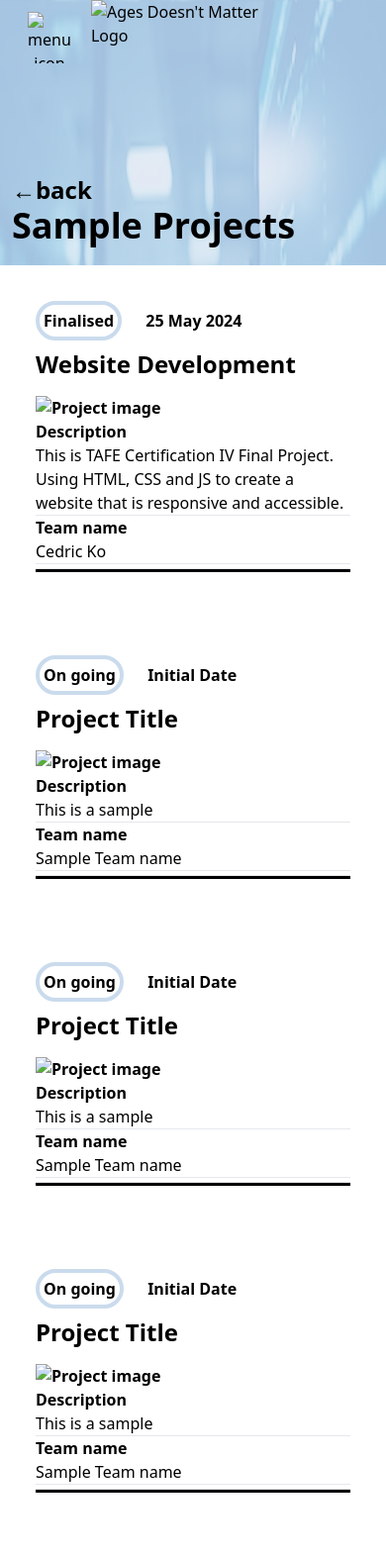
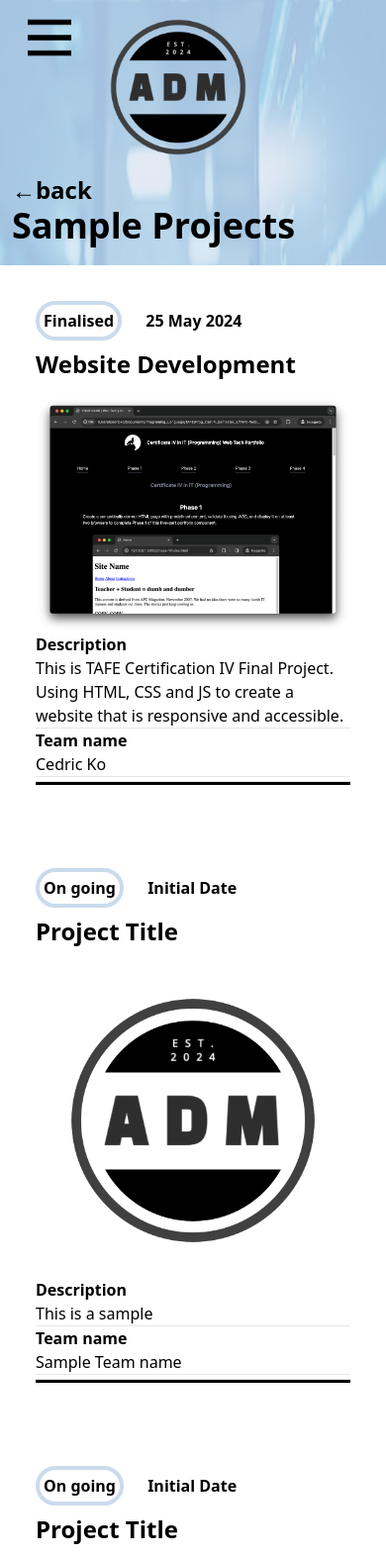
Before and after one commit to yacmov/yacmov.github.io, a plain HTML site: page pages/mywork.html in a window 390 px wide. Shown: the top 1574 px of the page at 99% size. Drawn offline with nearby package versions, Linux system fonts and the light colour scheme; files that its build step writes are made by us from their sources; files whose address does not match are found by name.

Commit message:
chore: file path updated

```diff
--- a/pages/mywork.html
+++ b/pages/mywork.html
@@ -5,24 +5,24 @@
     <meta charset="UTF-8">
     <meta name="viewport" content="width=device-width, initial-scale=1.0">
     <title>Ages Doesn't Matter</title>
-    <link rel="stylesheet" href="./assets/css/site.css">
-    <link rel="stylesheet" href="./assets/css/mycss.css">
-    <script src="./assets/js/script.js" defer></script>
+    <link rel="stylesheet" href="../assets/css/site.css">
+    <link rel="stylesheet" href="../assets/css/mycss.css">
+    <script src="../assets/js/script.js" defer></script>
 </head>
 
 <body id="scroll-container" class="bg-mywork grid place-items-center w-full h-screen min-w-96 bg-left">
     <header>
         <button id="hamburger-button" class="cursor-pointer sm:hidden">
-            <img class="pl-5 pt-3 w-16 h-16 absolute top-0 left-2" src="./assets/img/logo/hambuger-menu.png"
+            <img class="pl-5 pt-3 w-16 h-16 absolute top-0 left-2" src="../assets/img/logo/hambuger-menu.png"
                 alt="menu icon">
         </button>
         <h2
             class="hidden sm:flex sm:flex-row-reverse sm:justify-end sm:text-6xl sm:mt-3 sm:justify-items-center sm:ml-4 sm:mb-4">
             <a href="/">Ages
                 Doesn't Matter</a>
-            <img class="-m-4 mr-10 w-28 h-28 block" src="./assets/img/logo/logo.png" alt="Ages Doesn't Matter Logo">
+            <img class="-m-4 mr-10 w-28 h-28 block" src="../assets/img/logo/logo.png" alt="Ages Doesn't Matter Logo">
         </h2>
-        <img class="w-44 h-44 -mt-6 block sm:hidden" src="./assets/img/logo/logo.png" alt="Ages Doesn't Matter Logo">
+        <img class="w-44 h-44 -mt-6 block sm:hidden" src="../assets/img/logo/logo.png" alt="Ages Doesn't Matter Logo">
         <nav>
             <ul class="hidden nav-links sm:flex space-x-8 text-xl mb-2" aria-label="main-navigation">
                 <li><a href="../index.html">Home</a></li>
@@ -64,7 +64,7 @@
                     </h3>
                     <section class="mb-8 flex flex-col justify-center">
                         <h4 class="text-2xl mb-3 w-full mt-2">Website Development</h4>
-                        <img class="mt-1 w-full h-full" src="./assets/img/projects/01-certi4-web-portfolio.png"
+                        <img class="mt-1 w-full h-full" src="../assets/img/projects/01-certi4-web-portfolio.png"
                             alt="Project image">
                         <p class="block">Description</p>
                         <p class="font-normal">This is TAFE Certification IV Final Project. Using HTML, CSS and JS to
@@ -92,7 +92,7 @@
                     </h3>
                     <section class="mb-8 flex flex-col justify-center">
                         <h4 class="text-2xl mb-3 w-full mt-2">Project Title</h4>
-                        <img class="mt-1 w-full h-full" src="./assets/img/logo/logo.png" alt="Project image">
+                        <img class="mt-1 w-full h-full" src="../assets/img/logo/logo.png" alt="Project image">
                         <p class="block">Description</p>
                         <p class="font-normal">This is a sample
                         </p>
@@ -117,7 +117,7 @@
                     </h3>
                     <section class="mb-8 flex flex-col justify-center">
                         <h4 class="text-2xl mb-3 w-full mt-2">Project Title</h4>
-                        <img class="mt-1 w-full h-full" src="./assets/img/logo/logo.png" alt="Project image">
+                        <img class="mt-1 w-full h-full" src="../assets/img/logo/logo.png" alt="Project image">
                         <p class="block">Description</p>
                         <p class="font-normal">This is a sample
                         </p>
@@ -142,7 +142,7 @@
                     </h3>
                     <section class="mb-8 flex flex-col justify-center">
                         <h4 class="text-2xl mb-3 w-full mt-2">Project Title</h4>
-                        <img class="mt-1 w-full h-full" src="./assets/img/logo/logo.png" alt="Project image">
+                        <img class="mt-1 w-full h-full" src="../assets/img/logo/logo.png" alt="Project image">
                         <p class="block">Description</p>
                         <p class="font-normal">This is a sample
                         </p>
@@ -167,7 +167,7 @@
                     </h3>
                     <section class="mb-8 flex flex-col justify-center">
                         <h4 class="text-2xl mb-3 w-full mt-2">Project Title</h4>
-                        <img class="mt-1 w-full h-full" src="./assets/img/logo/logo.png" alt="Project image">
+                        <img class="mt-1 w-full h-full" src="../assets/img/logo/logo.png" alt="Project image">
                         <p class="block">Description</p>
                         <p class="font-normal">This is a sample
                         </p>
@@ -191,7 +191,7 @@
                     </h3>
                     <section class="mb-8 flex flex-col justify-center">
                         <h4 class="text-2xl mb-3 w-full mt-2">Project Title</h4>
-                        <img class="mt-1 w-full h-full" src="./assets/img/logo/logo.png" alt="Project image">
+                        <img class="mt-1 w-full h-full" src="../assets/img/logo/logo.png" alt="Project image">
                         <p class="block">Description</p>
                         <p class="font-normal">This is a sample
                         </p>
@@ -214,7 +214,7 @@
     <footer class="bottom-0 bg-spinodal h-full w-full">
         <section class="flex flex-row justify-around items-start">
             <h3 class="hidden">logo and useful links</h3>
-            <img class="h-16 w-16 rounded-b-full sm:mt-2" src="./assets/img/logo/logo.png" alt="Logo">
+            <img class="h-16 w-16 rounded-b-full sm:mt-2" src="../assets/img/logo/logo.png" alt="Logo">
             <ul class="text-s mt-2">
                 <li class="text-xs "><a href="https://www.northmetrotafe.wa.edu.au">North Metro TAFE</a></li>
                 <li class="text-xs"><a href="./contact.html">Contact me</a></li>
```
Also changed, not shown: pages/about.html (+8 -8 lines), pages/contact.html (+7 -7 lines), pages/projects.html (+7 -7 lines), pages/resume.html (+7 -7 lines).
